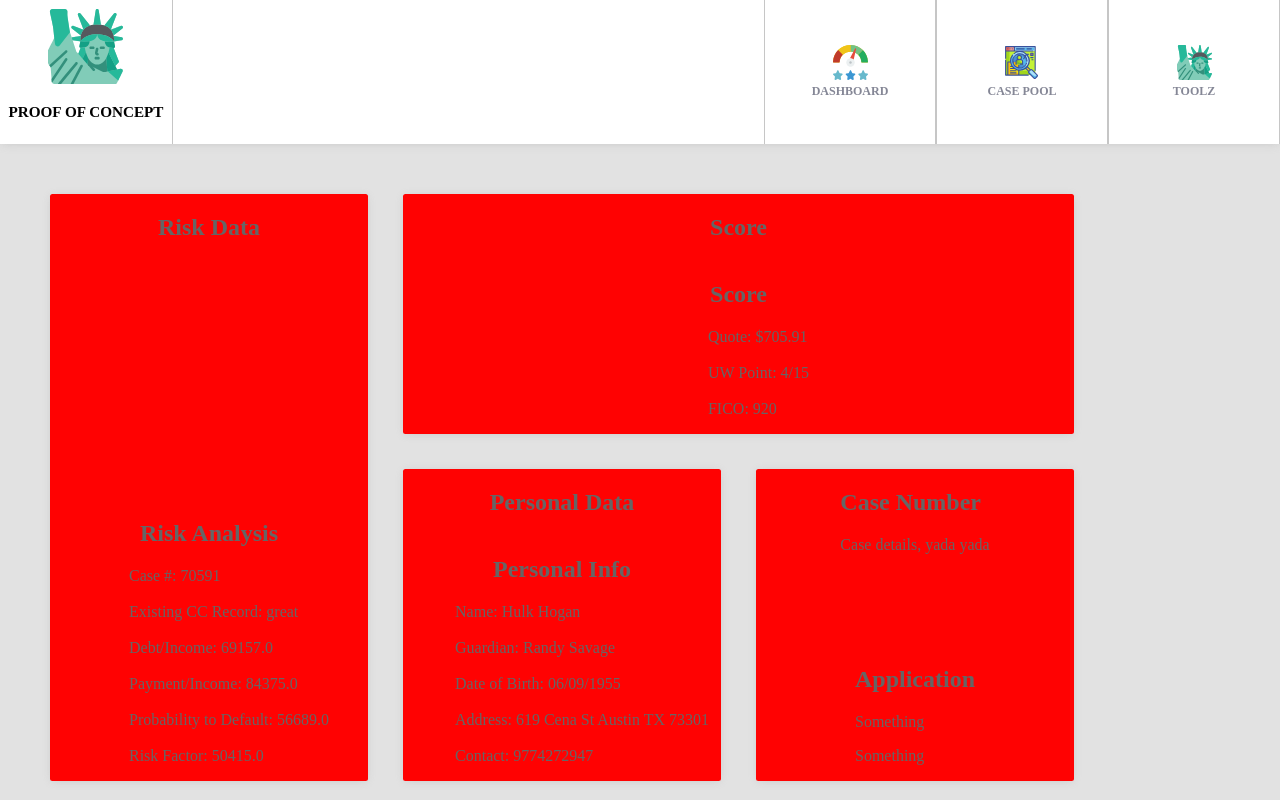
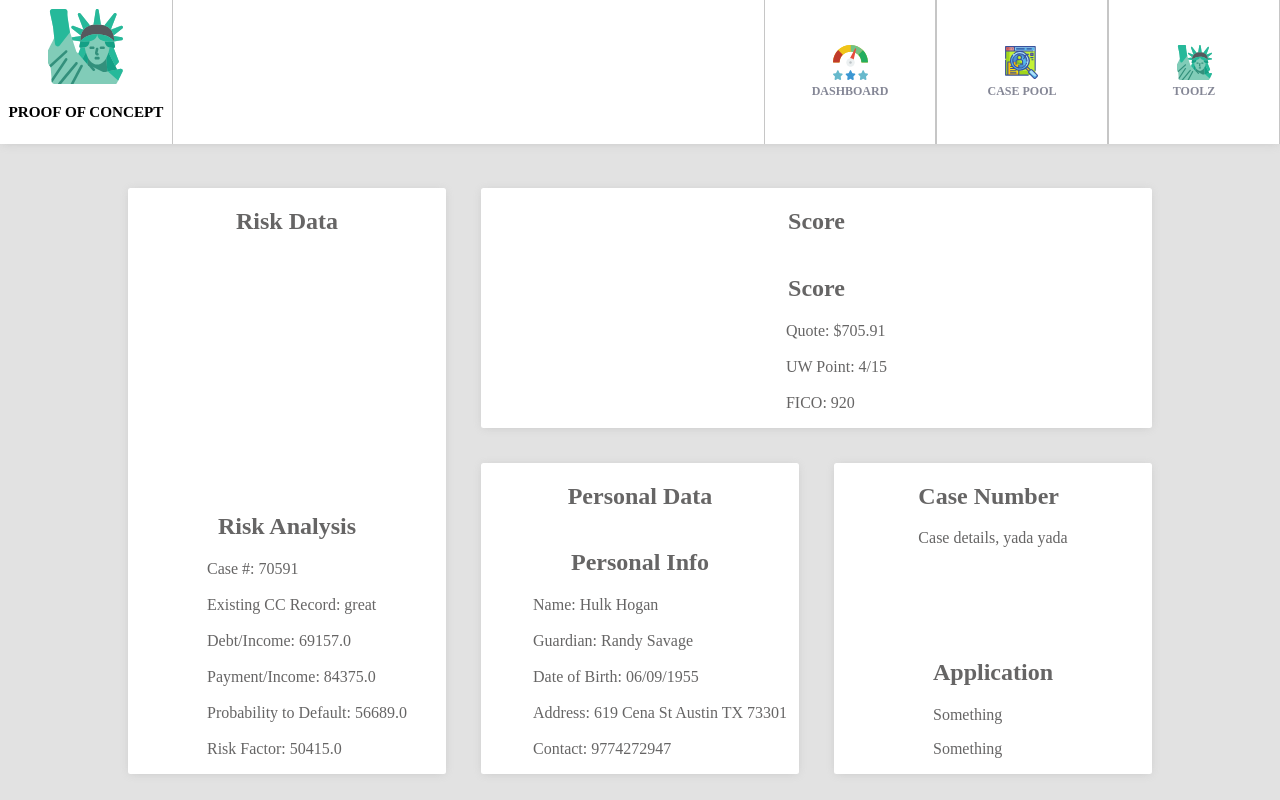
Before and after one commit to ashhkim/javaAPI, an Angular app: page / in a window 1280 px wide. Built offline with nearby package versions, Linux system fonts and the light colour scheme.

Commit message:
Fixing html and styles

```diff
--- a/src/app/app.component.html
+++ b/src/app/app.component.html
@@ -41,14 +41,16 @@
           </li>
       </ul>
   </div>
+</header>
 
+<div id="Dashboard-wrap">
   <div id="POC-Dash">
       <div id="risk-data-wrap" class="detail-box">
           <div id="risk-case-title" class="risk-data-sect-header">
-             <h2>Risk Data</h2>
+              <h2>Risk Data</h2>
           </div>
           <div class="risk-data-sect-header">
-             <riskAnalysis></riskAnalysis>
+              <riskAnalysis></riskAnalysis>
           </div>
       </div>
 
@@ -82,4 +84,4 @@
                   </div>
       </div>
   </div>
-</header>
+</div>
--- a/src/app/app.component.scss
+++ b/src/app/app.component.scss
@@ -143,7 +143,7 @@
       align-items: center;
       justify-content: space-between;
 
-      background-color: rgb(255, 2, 2);
+      background-color: rgb(255, 255, 255);
       box-shadow: 0 1px 9px -2px rgba(161, 161, 161, .45);;
       color: rgb(102, 101, 101);
   }
```
